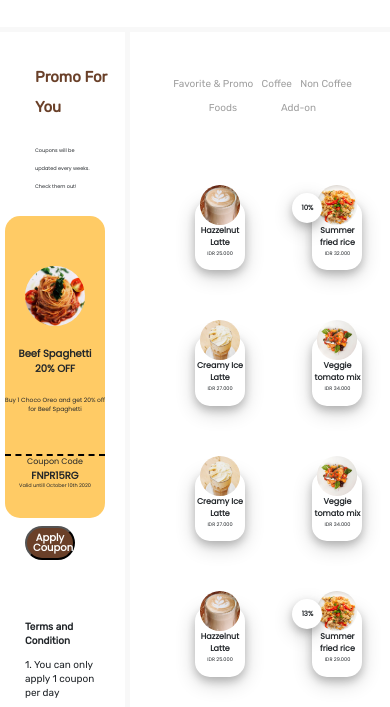
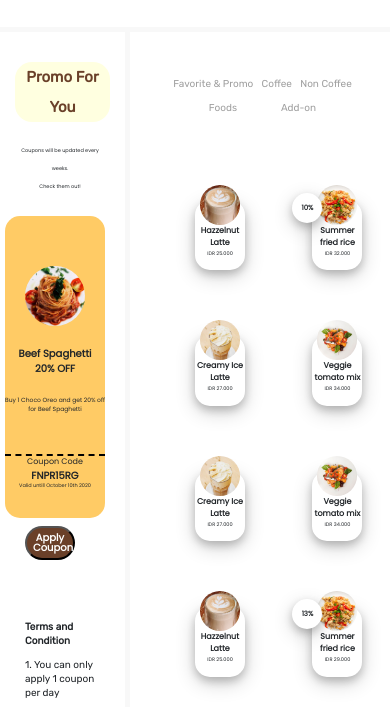
Before and after one commit to andrawanerlang1/Coffee-Shop-Responsive, a plain HTML site: page index.html in a window 390 px wide. Shown: the part 129-836 px from the top of the page. Drawn offline with nearby package versions, Linux system fonts and the light colour scheme.

Commit message:
Add files via upload
tweaking media-q for phone

```diff
--- a/style.css
+++ b/style.css
@@ -495,13 +495,19 @@ main {
   /* ======================================== for phone media ============================================== */
   @media (max-width: 420px) {
     .line1 {
-      text-align: left;
-      margin-left: 20px;
+      text-align: center;
+      margin-left: 0px;
       font-size: 15px;
+      background-color: lightyellow;
+      border-radius: 17px;
     }
     .line2 {
-      text-align: left;
+      text-align: center;
       font-size: 5px;
+      margin-left: -15px;
+      width: 120px;
+    }
+    .line2 li {
       margin: 0 0 0 0;
     }
     .line3 .flex-container {
@@ -545,6 +551,7 @@ main {
     .rec3 {
       height: 0px;
     }
+
     .line4 {
       width: 50px;
       height: 34px;
@@ -589,6 +596,9 @@ main {
       font-size: 7px;
       line-height: 30px;
     }
+    .footer-profile {
+      margin-left: -30px;
+    }
     .footer-profile .profile-logo {
       font-size: 10px;
     }
@@ -601,12 +611,16 @@ main {
       font-size: 20px;
       height: auto;
       margin-left: 3px;
+      padding: 0px;
     }
     .footer-product div a:link {
       font-size: 20px;
     }
     .footer-profile .profile-social img {
       width: 20px;
+    }
+    .profile-copy {
+      font-size: 10px;
     }
   }
   /* ======================================== MEDIA UNTUK FOOTER ====================================== */
```
